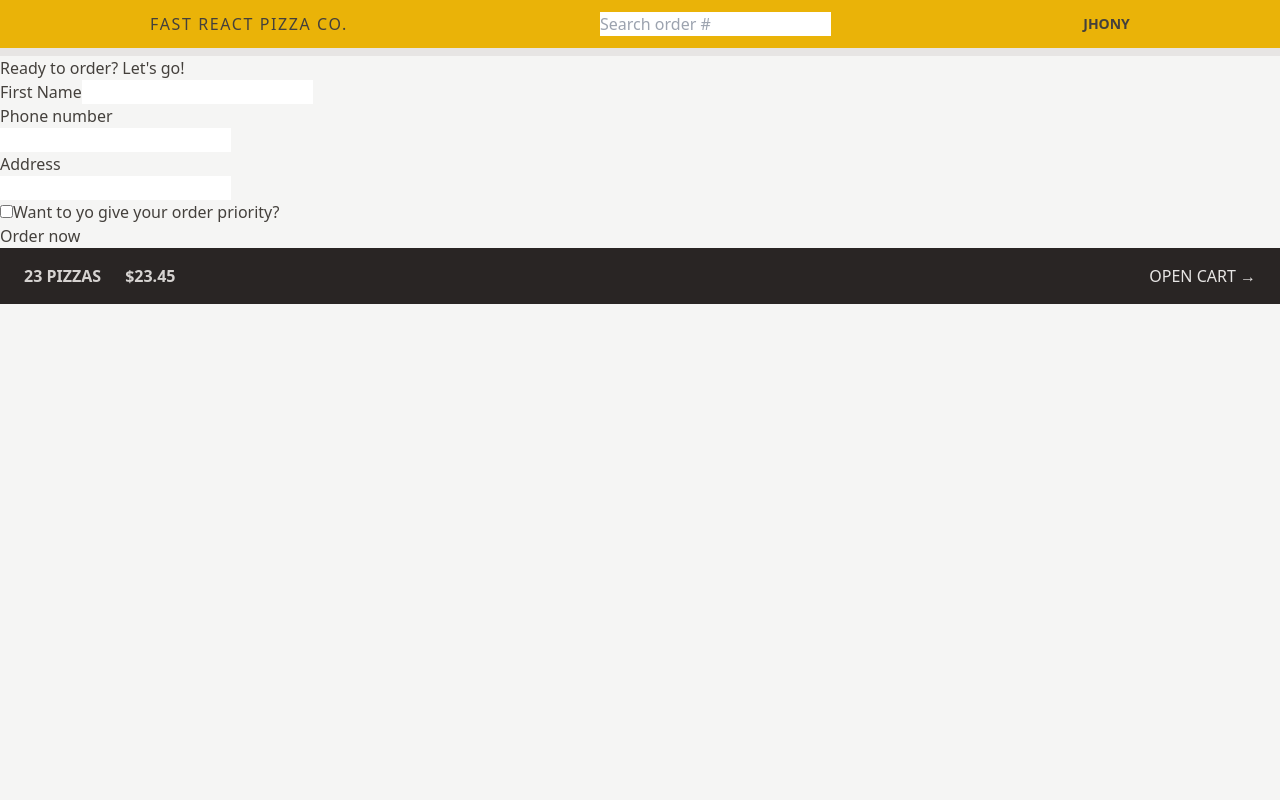
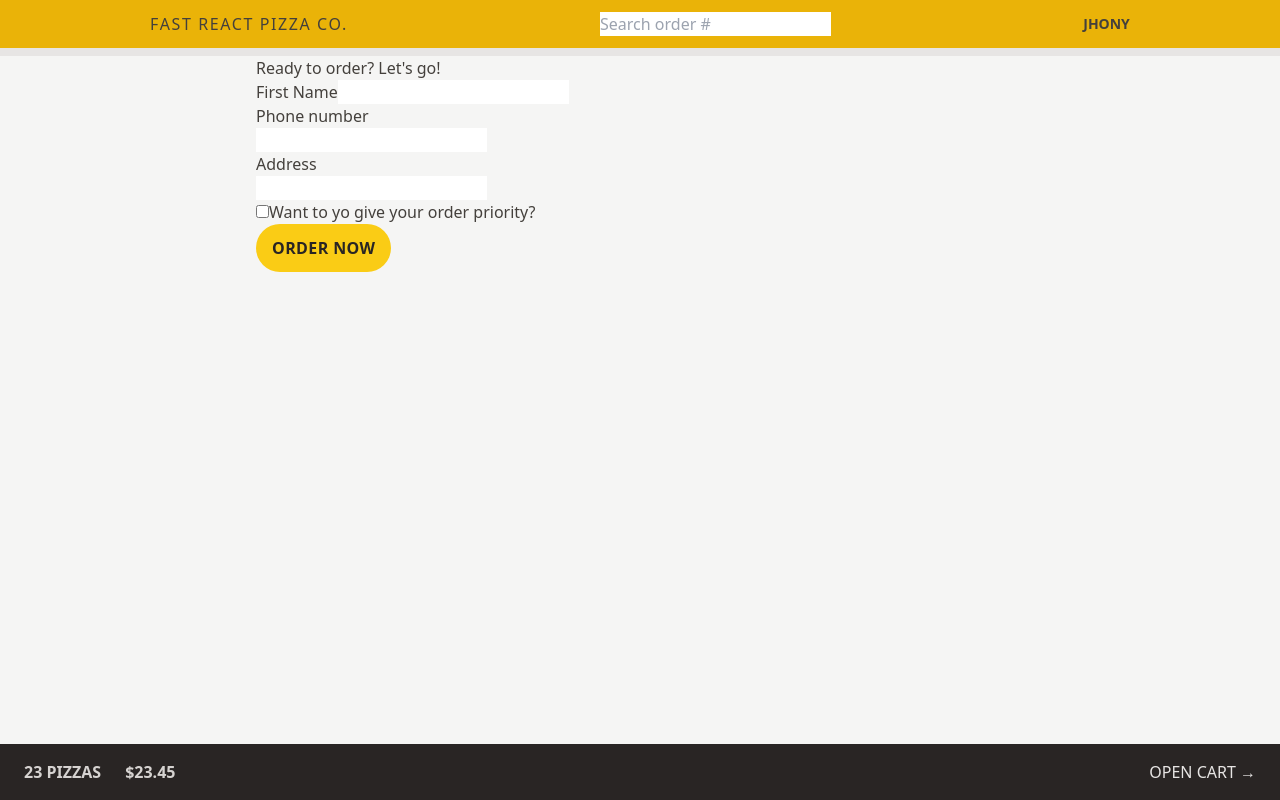
Before and after one commit to JhonyKing/fast-pizza, a React (Vite) app: page /order/new in a window 1280 px wide. Built offline with nearby package versions, Linux system fonts and the light colour scheme.

Commit message:
Adding tailwind

```diff
--- a/src/features/cart/Cart.jsx
+++ b/src/features/cart/Cart.jsx
@@ -29,7 +29,7 @@ function Cart() {
 
   return (
     <div>
-      <Link to="/menu">&larr; Back to menu</Link>
+      <Link to="/menu" className='text-sm text-blue-500 hover:text-blue-900 hover:underline'>&larr; Back to menu</Link>
 
       <h2>Your cart, %NAME%</h2>
 
--- a/src/features/order/CreateOrder.jsx
+++ b/src/features/order/CreateOrder.jsx
@@ -79,7 +79,7 @@ function CreateOrder() {
 
         <div>
           <input type="hidden" name="cart" value={JSON.stringify(cart)} />
-          <button disabled={isSubmitting}>
+          <button disabled={isSubmitting} className="bg-yellow-400 tracking-wide rounded-full uppercase font-semibold text-stone-800 py-3 px-4 inline-block hover:bg-yellow-300 transition-colors duration-300 focus:outline-none focus:ring focus:ring-yellow-300 focus:bg-yellow-300 focus:ring-offset-2 active:bg-slate-400 disabled:cursor-not-allowed">
             {isSubmitting ? "Placing order..." : "Order now"}
           </button>
         </div>
--- a/src/ui/AppLayout.jsx
+++ b/src/ui/AppLayout.jsx
@@ -8,12 +8,14 @@ function AppLayout() {
   const isLoading = navigation.state === "loading";
 
   return (
-    <div className="layout">
+    <div className="grid h-screen grid-rows-[auto_1fr_auto]">
       {isLoading && <Loader />}
       <Header />
-      <main>
-        <Outlet />
-      </main>
+      <div className="overflow-scroll">
+        <main className=" max-w-3xl mx-auto">
+          <Outlet />
+        </main>
+      </div>
 
       <CartOverview></CartOverview>
     </div>
```
